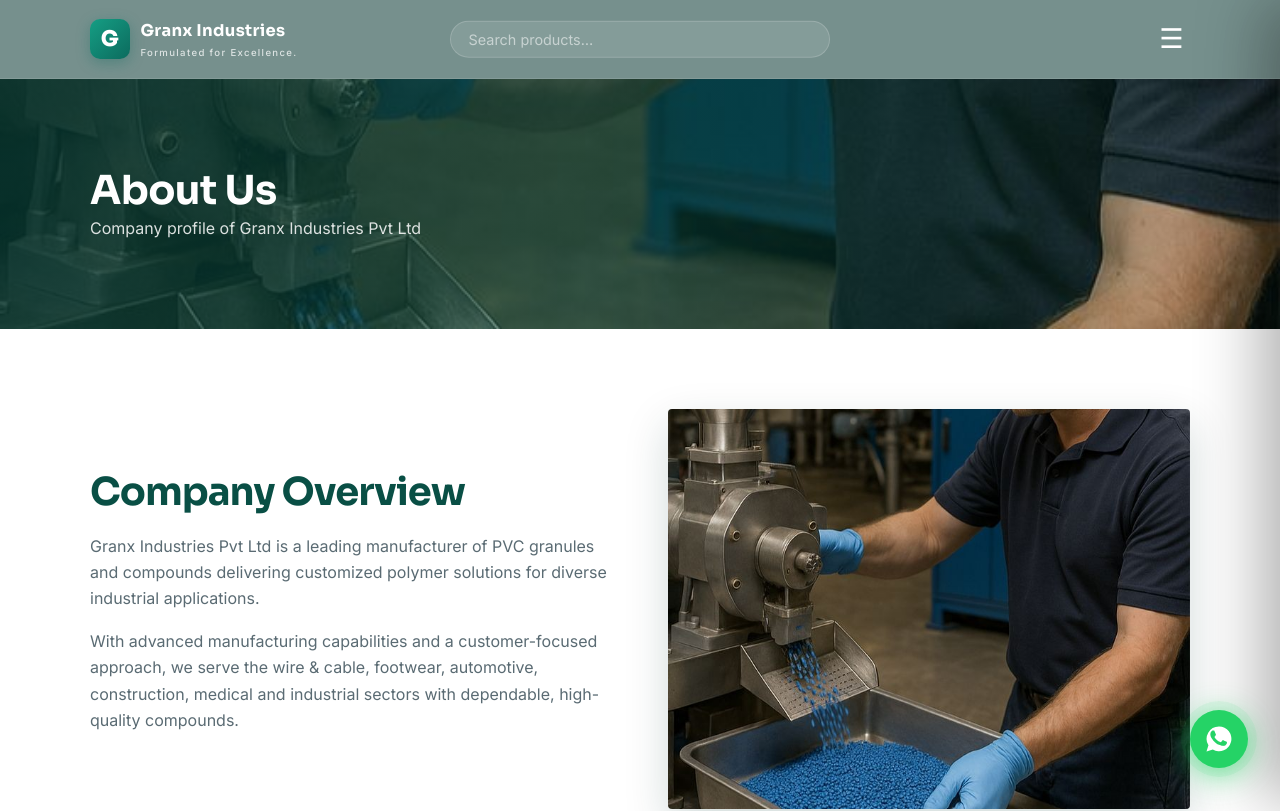
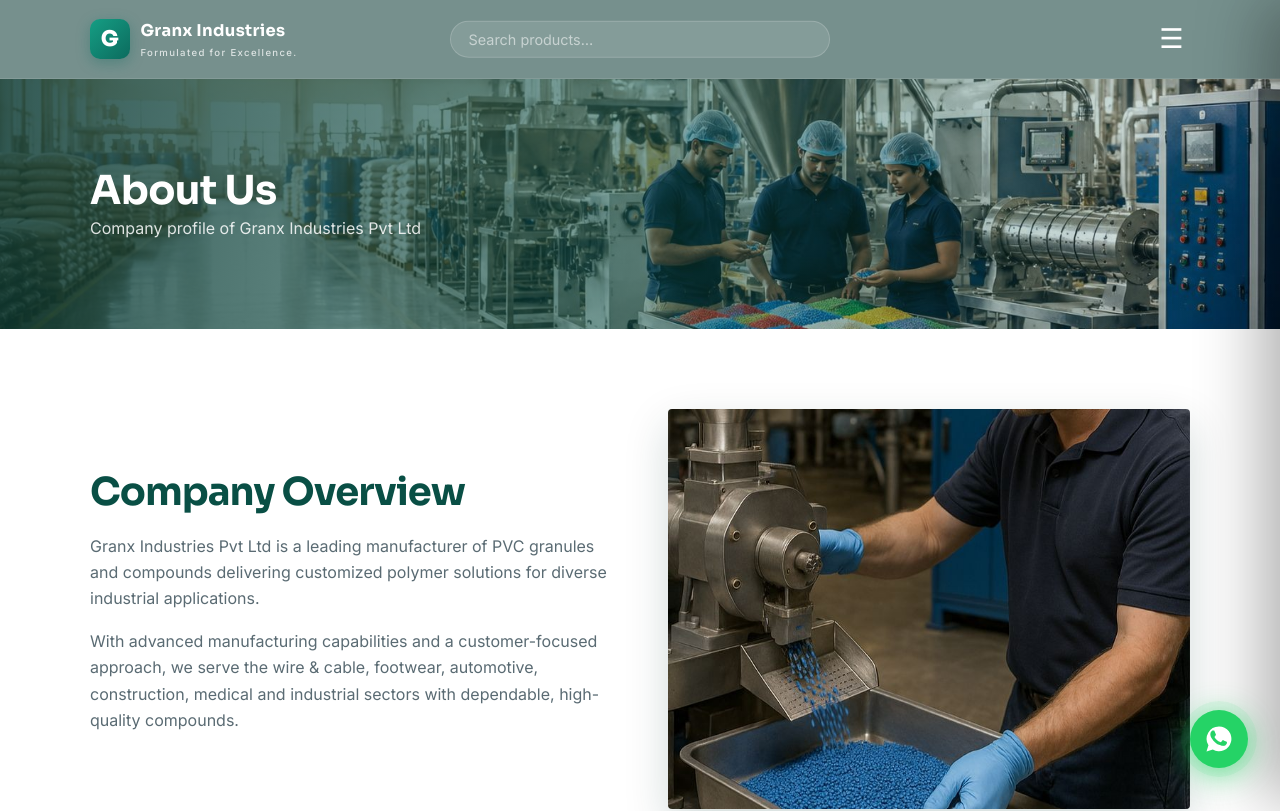
Before and after one commit to sainath31/hygran-polymers, a React (Vite) app: page /#/about in a window 1280 px wide. Shown: the top 811 px of the page. Built offline with nearby package versions, Linux system fonts and the light colour scheme.

Commit message:
Use production floor team image for about page header

```diff
--- a/src/pages/About.jsx
+++ b/src/pages/About.jsx
@@ -1,6 +1,7 @@
 import Reveal from '../components/Reveal'
 import productionLine from '../assets/production-line.jpg'
 import sustainability from '../assets/sustainability.jpg'
+import aboutHeader from '../assets/about-header.jpg'
 
 const coreValues = [
   { icon: '01', title: 'Quality', text: 'Uncompromising standards in every granule we produce.' },
@@ -15,7 +16,7 @@ function About() {
     <main>
       <section
         className="page-header"
-        style={{ backgroundImage: `url(${productionLine})` }}
+        style={{ backgroundImage: `url(${aboutHeader})` }}
       >
         <div className="container">
           <h1>About Us</h1>
```
Also changed, not shown: src/assets/about-header.jpg (added).
